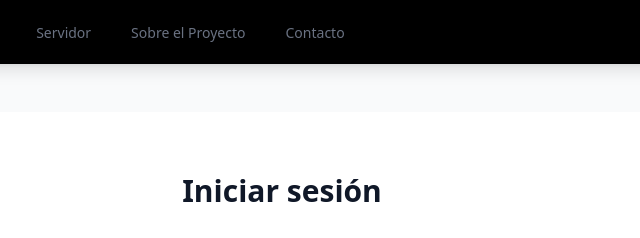
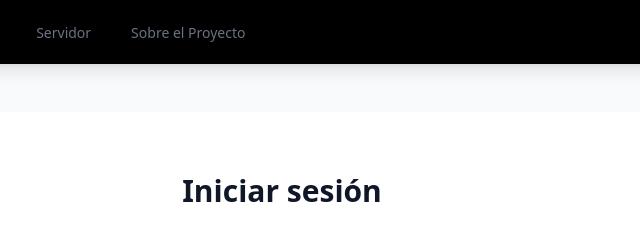
Before and after one commit to DarkDarkness2636/SanchezRojas_DanielJosabeth_PaginaWeb, a website: page public/login.html in a window 1280 px wide. Shown: the top 238 px of the page, 358-998 px from the left. Drawn offline with Linux system fonts and the light colour scheme.

```diff
--- a/public/login.html
+++ b/public/login.html
@@ -38,7 +38,6 @@
                     <a href="#" class="border-transparent text-gray-500 hover:border-gray-300 hover:text-gray-700 inline-flex items-center px-1 pt-1 border-b-2 text-sm font-medium">Tutoriales</a>
                     <a href="/servidorMinecraft" class="border-transparent text-gray-500 hover:border-gray-300 hover:text-gray-700 inline-flex items-center px-1 pt-1 border-b-2 text-sm font-medium">Servidor</a>
                     <a href="#" class="border-transparent text-gray-500 hover:border-gray-300 hover:text-gray-700 inline-flex items-center px-1 pt-1 border-b-2 text-sm font-medium">Sobre el Proyecto</a>
-                    <a href="#" class="border-transparent text-gray-500 hover:border-gray-300 hover:text-gray-700 inline-flex items-center px-1 pt-1 border-b-2 text-sm font-medium">Contacto</a>
                 </div>
             </div>
             <div class="-mr-2 flex items-center md:hidden">
@@ -57,7 +56,6 @@
             <a href="#" class="border-transparent text-gray-500 hover:bg-gray-50 hover:border-gray-300 hover:text-gray-700 block pl-3 pr-4 py-2 border-l-4 text-base font-medium">Tutoriales</a>
             <a href="/servidorMinecraft" class="border-transparent text-gray-500 hover:bg-gray-50 hover:border-gray-300 hover:text-gray-700 block pl-3 pr-4 py-2 border-l-4 text-base font-medium">Servidor</a>
             <a href="#" class="border-transparent text-gray-500 hover:bg-gray-50 hover:border-gray-300 hover:text-gray-700 block pl-3 pr-4 py-2 border-l-4 text-base font-medium">Sobre el proyecto</a>
-            <a href="#" class="border-transparent text-gray-500 hover:bg-gray-50 hover:border-gray-300 hover:text-gray-700 block pl-3 pr-4 py-2 border-l-4 text-base font-medium">Contacto</a>
         </div>
     </div>
 </nav>
```
Also changed, not shown: public/index.html (+0 -2 lines).
